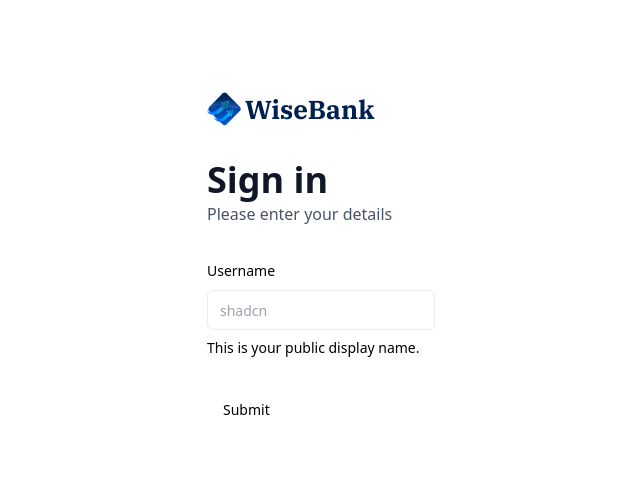
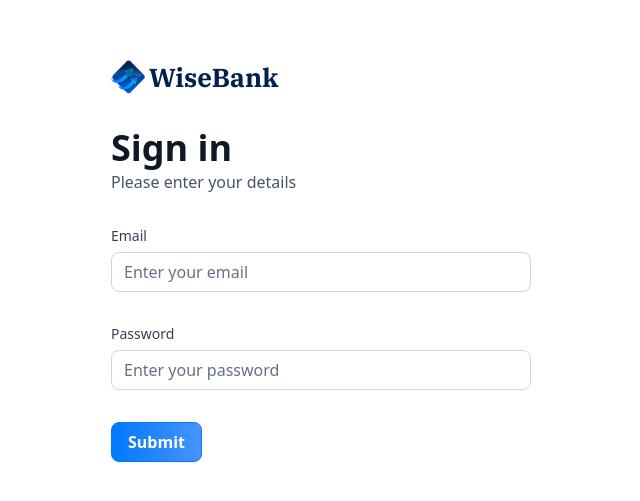
Before and after one commit to jlinaresmedalla/banking-app, a Next.js app: page /sign-in in a window 1280 px wide. Shown: the part 139-640 px from the top of the page, without its empty margins (319-959 px from the left). Built offline with nearby package versions, Linux system fonts and the light colour scheme.

Commit message:
feature: Add Sign-in form fields - jlinares

```diff
--- a/src/app/(auth)/sign-in/page.tsx
+++ b/src/app/(auth)/sign-in/page.tsx
@@ -3,9 +3,7 @@
 const SignIn = () => {
   return (
     <section className="flex-center size-full max-sm:px-6">
-      <form>
-        <AuthForm type="sign-in" />
-      </form>
+      <AuthForm type="sign-in" />
     </section>
   );
 };
--- a/src/app/(auth)/sign-up/page.tsx
+++ b/src/app/(auth)/sign-up/page.tsx
@@ -3,9 +3,7 @@
 const SignUp = () => {
   return (
     <section className="flex-center size-full max-sm:px-6">
-      <form>
-        <AuthForm type="sign-up" />
-      </form>
+      <AuthForm type="sign-up" />
     </section>
   );
 };
--- a/src/components/AuthForm.tsx
+++ b/src/components/AuthForm.tsx
@@ -6,35 +6,23 @@
 import Link from 'next/link';
 import { z } from 'zod';
 import { Button } from '@/components/ui/button';
-import {
-  Form,
-  FormControl,
-  FormDescription,
-  FormField,
-  FormItem,
-  FormLabel,
-  FormMessage,
-} from '@/components/ui/form';
-import { Input } from '@/components/ui/input';
+import { Form } from '@/components/ui/form';
+import { authFormSchema } from '@/lib/utils';
 import { zodResolver } from '@hookform/resolvers/zod';
-
-const formSchema = z.object({
-  username: z.string().min(2, {
-    message: 'Username must be at least 2 characters.',
-  }),
-});
+import Custominput from './CustomInput';
 
 const AuthForm = ({ type }: { type: string }) => {
   const [user, setUser] = useState(null);
 
-  const form = useForm<z.infer<typeof formSchema>>({
-    resolver: zodResolver(formSchema),
+  const form = useForm<z.infer<typeof authFormSchema>>({
     defaultValues: {
-      username: '',
+      email: '',
+      password: '',
     },
+    resolver: zodResolver(authFormSchema),
   });
 
-  const onSubmit = (values: z.infer<typeof formSchema>) => {
+  const onSubmit = (values: z.infer<typeof authFormSchema>) => {
     // Do something with the form values.
     // ✅ This will be type-safe and validated.
     console.log(values);
@@ -61,21 +49,21 @@
       ) : (
         <Form {...form}>
           <form onSubmit={form.handleSubmit(onSubmit)} className="space-y-8">
-            <FormField
+            <Custominput
               control={form.control}
-              name="username"
-              render={({ field }) => (
-                <FormItem>
-                  <FormLabel>Username</FormLabel>
-                  <FormControl>
-                    <Input placeholder="shadcn" {...field} />
-                  </FormControl>
-                  <FormDescription>This is your public display name.</FormDescription>
-                  <FormMessage />
-                </FormItem>
-              )}
+              name="email"
+              label={'Email'}
+              placeholder={'Enter your email'}
             />
-            <Button type="submit">Submit</Button>
+            <Custominput
+              control={form.control}
+              name="password"
+              label={'Password'}
+              placeholder={'Enter your password'}
+            />
+            <Button type="submit" className="form-btn">
+              Submit
+            </Button>
           </form>
         </Form>
       )}
--- /dev/null
+++ b/src/components/CustomInput.tsx
@@ -0,0 +1,39 @@
+import { Control, FieldPath } from 'react-hook-form';
+import { z } from 'zod';
+import { authFormSchema } from '@/lib/utils';
+import { FormControl, FormField, FormLabel, FormMessage } from './ui/form';
+import { Input } from './ui/input';
+
+interface CustominputProps {
+  control: Control<z.infer<typeof authFormSchema>>;
+  name: FieldPath<z.infer<typeof authFormSchema>>;
+  label: string;
+  placeholder: string;
+}
+
+const Custominput = ({ control, name, label, placeholder }: CustominputProps) => {
+  return (
+    <FormField
+      control={control}
+      name={name}
+      render={({ field }) => (
+        <div className="form-item">
+          <FormLabel className="form-label">{label}</FormLabel>
+          <div className="flex w-full flex-col">
+            <FormControl>
+              <Input
+                placeholder={placeholder}
+                className="input-class"
+                type={name === 'password' ? 'password' : 'text'}
+                {...field}
+              />
+            </FormControl>
+            <FormMessage className="form-message mt-2" />
+          </div>
+        </div>
+      )}
+    />
+  );
+};
+
+export default Custominput;
--- a/src/lib/utils.ts
+++ b/src/lib/utils.ts
@@ -2,6 +2,7 @@
 import { type ClassValue, clsx } from 'clsx';
 import qs from 'query-string';
 import { twMerge } from 'tailwind-merge';
+import { z } from 'zod';
 
 export function cn(...inputs: ClassValue[]) {
   return twMerge(clsx(inputs));
@@ -180,3 +181,8 @@
 
   return date > twoDaysAgo ? 'Processing' : 'Success';
 };
+
+export const authFormSchema = z.object({
+  email: z.string().email(),
+  password: z.string().min(8),
+});
```
